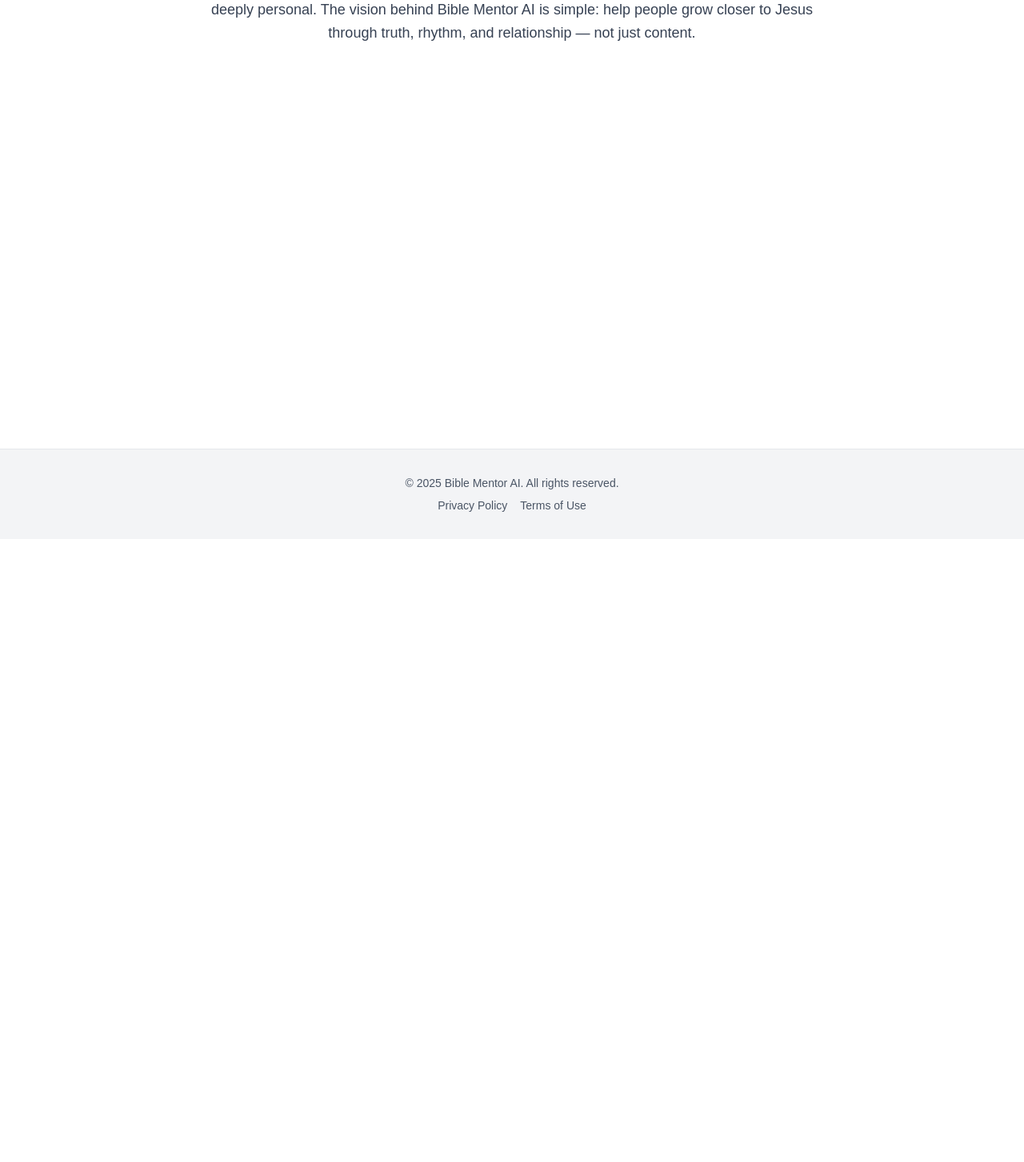
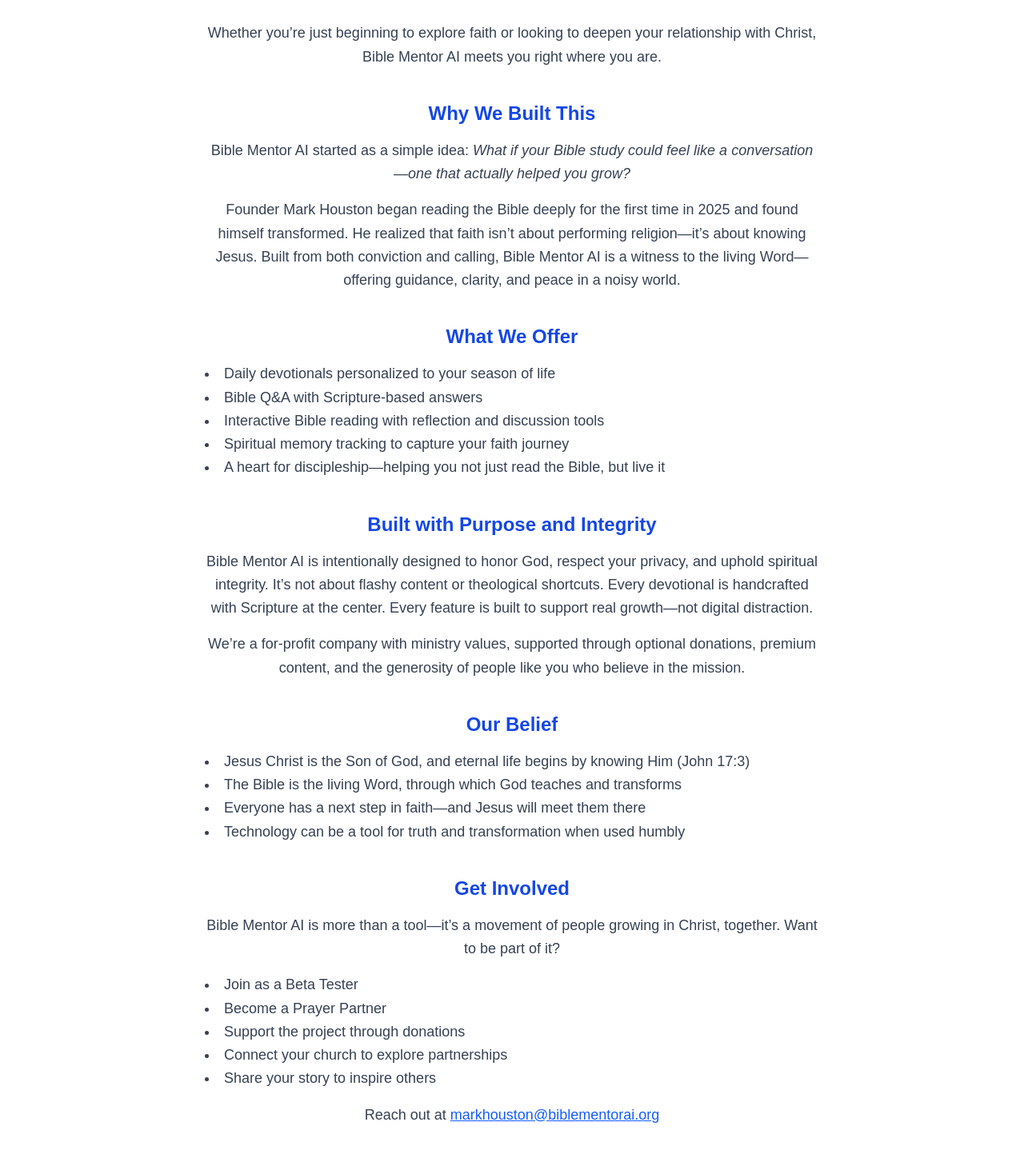
Before and after one commit to houstonmarkw/bible-mentor-ai-frontend, a Next.js app: page /about in a window 1280 px wide. Shown: the part 347-1800 px from the top of the page at 80% size. Before the commit the page ends 1021 px from the top, so only its background shows below. Built offline with nearby package versions, Linux system fonts and the light colour scheme.

Commit message:
About Page expanded

```diff
--- a/src/app/about/page.tsx
+++ b/src/app/about/page.tsx
@@ -4,11 +4,66 @@
       <div className="max-w-3xl mx-auto text-center">
         <h1 className="text-4xl font-bold text-blue-800 mb-6">About Bible Mentor AI</h1>
         <p className="text-gray-700 text-lg leading-relaxed">
-          Bible Mentor AI was built for people who want more than just a daily verse. Whether you&apos;re just starting your journey with Christ or growing deeper in faith, our tools meet you where you are — every day.
+          Bible Mentor AI exists to make spiritual growth feel natural, personal, and consistent. We believe that knowing Jesus is the most important relationship a person can have—and that the journey of faith is meant to be walked daily, with help. Our AI-powered mentor is designed to guide users through the Bible, offer thoughtful devotionals, answer questions with biblical insight, and support each person’s walk with God through meaningful reflection and learning.
         </p>
+
         <p className="text-gray-700 text-lg leading-relaxed mt-6">
-          We pair spiritual mentorship with modern technology to make faith feel real, actionable, and deeply personal. The vision behind Bible Mentor AI is simple: help people grow closer to Jesus through truth, rhythm, and relationship — not just content.
+          Whether you’re just beginning to explore faith or looking to deepen your relationship with Christ, Bible Mentor AI meets you right where you are.
         </p>
+
+        <h2 className="text-2xl font-semibold text-blue-700 mt-10 mb-4">Why We Built This</h2>
+        <p className="text-gray-700 text-lg leading-relaxed">
+          Bible Mentor AI started as a simple idea: <em>What if your Bible study could feel like a conversation—one that actually helped you grow?</em>
+        </p>
+        <p className="text-gray-700 text-lg leading-relaxed mt-4">
+          Founder Mark Houston began reading the Bible deeply for the first time in 2025 and found himself transformed. He realized that faith isn’t about performing religion—it’s about knowing Jesus. Built from both conviction and calling, Bible Mentor AI is a witness to the living Word—offering guidance, clarity, and peace in a noisy world.
+        </p>
+
+        <h2 className="text-2xl font-semibold text-blue-700 mt-10 mb-4">What We Offer</h2>
+        <ul className="text-gray-700 text-lg leading-relaxed list-disc list-inside text-left">
+          <li>Daily devotionals personalized to your season of life</li>
+          <li>Bible Q&amp;A with Scripture-based answers</li>
+          <li>Interactive Bible reading with reflection and discussion tools</li>
+          <li>Spiritual memory tracking to capture your faith journey</li>
+          <li>A heart for discipleship—helping you not just read the Bible, but live it</li>
+        </ul>
+
+        <h2 className="text-2xl font-semibold text-blue-700 mt-10 mb-4">Built with Purpose and Integrity</h2>
+        <p className="text-gray-700 text-lg leading-relaxed">
+          Bible Mentor AI is intentionally designed to honor God, respect your privacy, and uphold spiritual integrity. It’s not about flashy content or theological shortcuts. Every devotional is handcrafted with Scripture at the center. Every feature is built to support real growth—not digital distraction.
+        </p>
+        <p className="text-gray-700 text-lg leading-relaxed mt-4">
+          We’re a for-profit company with ministry values, supported through optional donations, premium content, and the generosity of people like you who believe in the mission.
+        </p>
+
+        <h2 className="text-2xl font-semibold text-blue-700 mt-10 mb-4">Our Belief</h2>
+        <ul className="text-gray-700 text-lg leading-relaxed list-disc list-inside text-left">
+          <li>Jesus Christ is the Son of God, and eternal life begins by knowing Him (John 17:3)</li>
+          <li>The Bible is the living Word, through which God teaches and transforms</li>
+          <li>Everyone has a next step in faith—and Jesus will meet them there</li>
+          <li>Technology can be a tool for truth and transformation when used humbly</li>
+        </ul>
+
+        <h2 className="text-2xl font-semibold text-blue-700 mt-10 mb-4">Get Involved</h2>
+        <p className="text-gray-700 text-lg leading-relaxed">
+          Bible Mentor AI is more than a tool—it’s a movement of people growing in Christ, together. Want to be part of it?
+        </p>
+        <ul className="text-gray-700 text-lg leading-relaxed list-disc list-inside text-left mt-4">
+          <li>Join as a Beta Tester</li>
+          <li>Become a Prayer Partner</li>
+          <li>Support the project through donations</li>
+          <li>Connect your church to explore partnerships</li>
+          <li>Share your story to inspire others</li>
+        </ul>
+        <p className="text-gray-700 text-lg leading-relaxed mt-4">
+          Reach out at <a href="mailto:markhouston@biblementorai.org" className="text-blue-600 underline">markhouston@biblementorai.org</a>
+        </p>
+
+        <h2 className="text-2xl font-semibold text-blue-700 mt-10 mb-4">From the Founder</h2>
+        <blockquote className="text-gray-700 text-lg italic leading-relaxed">
+          “This project is part of my witness. I built Bible Mentor AI not as a replacement for the church, but as a reminder that Jesus is with us every day—and we can talk to Him, learn from Him, and follow Him in our real lives. I pray this tool helps you do just that.”<br />
+          — Mark Houston, Creator of Bible Mentor AI
+        </blockquote>
       </div>
     </section>
   );
```
